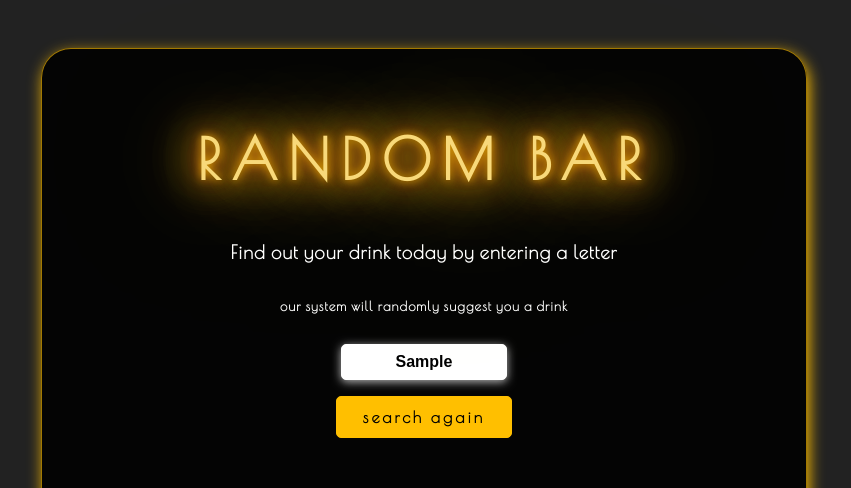
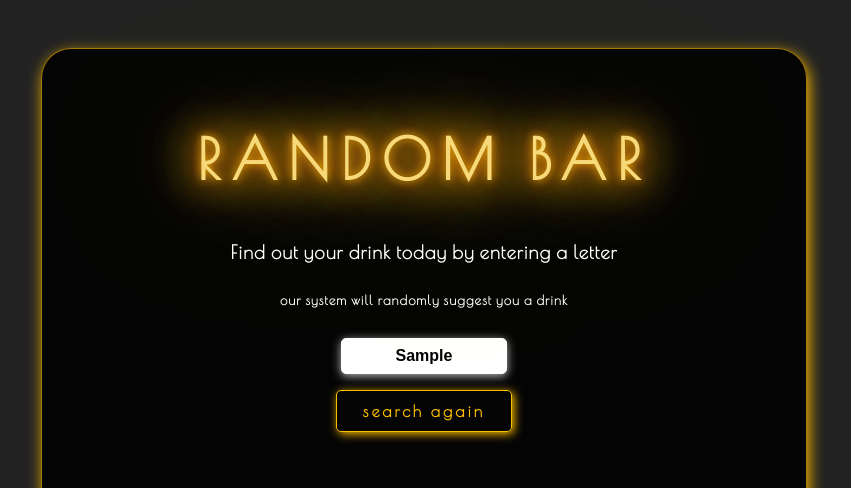
Before and after one commit to rheav/project-randomBar, a plain HTML site: page index.html in a window 1280 px wide. Both pictures are taken after typing "Sample" into the empty fields and a click on the button "search". Shown: the top 488 px of the page, without its empty margins (216-1067 px from the left). Drawn offline with nearby package versions, Linux system fonts and the light colour scheme; no server answers.

Commit message:
ajustes html e css

```diff
--- a/style.css
+++ b/style.css
@@ -136,6 +136,13 @@ button.search-btn:hover {
   box-shadow: 2px 2px 10px 0 #ffbf00;
 }
 
+button.search-btn:focus {
+  background: transparent;
+  border: solid 1px #ffbf00;
+  color: #ffbf00;
+  box-shadow: 2px 2px 10px 0 #ffbf00;
+}
+
 .heading-main {
   text-align: center;
   line-height: 5em;
@@ -158,7 +165,7 @@ button.search-btn:hover {
 .heading-main h3 {
   margin-bottom: 1rem;
 }
-.heading-main h4 {
+.heading-main h5 {
   margin-top: 0;
 }
 @keyframes animate {
```
